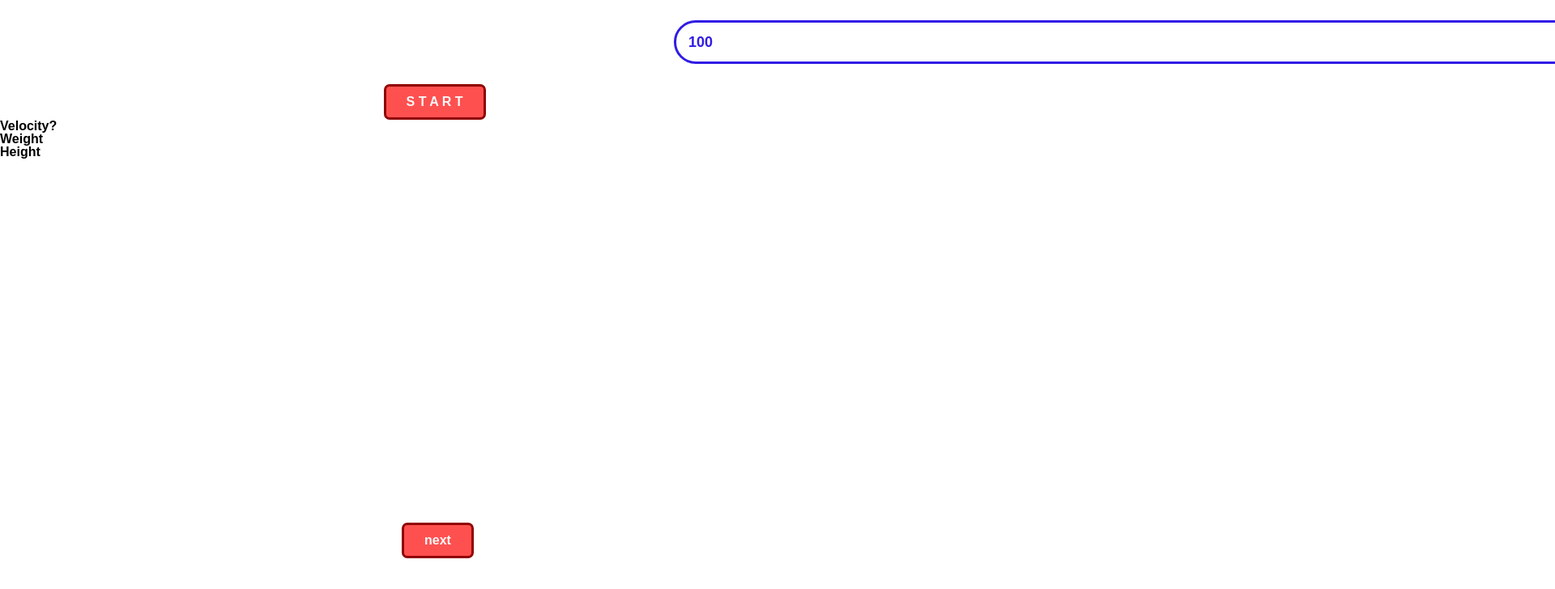
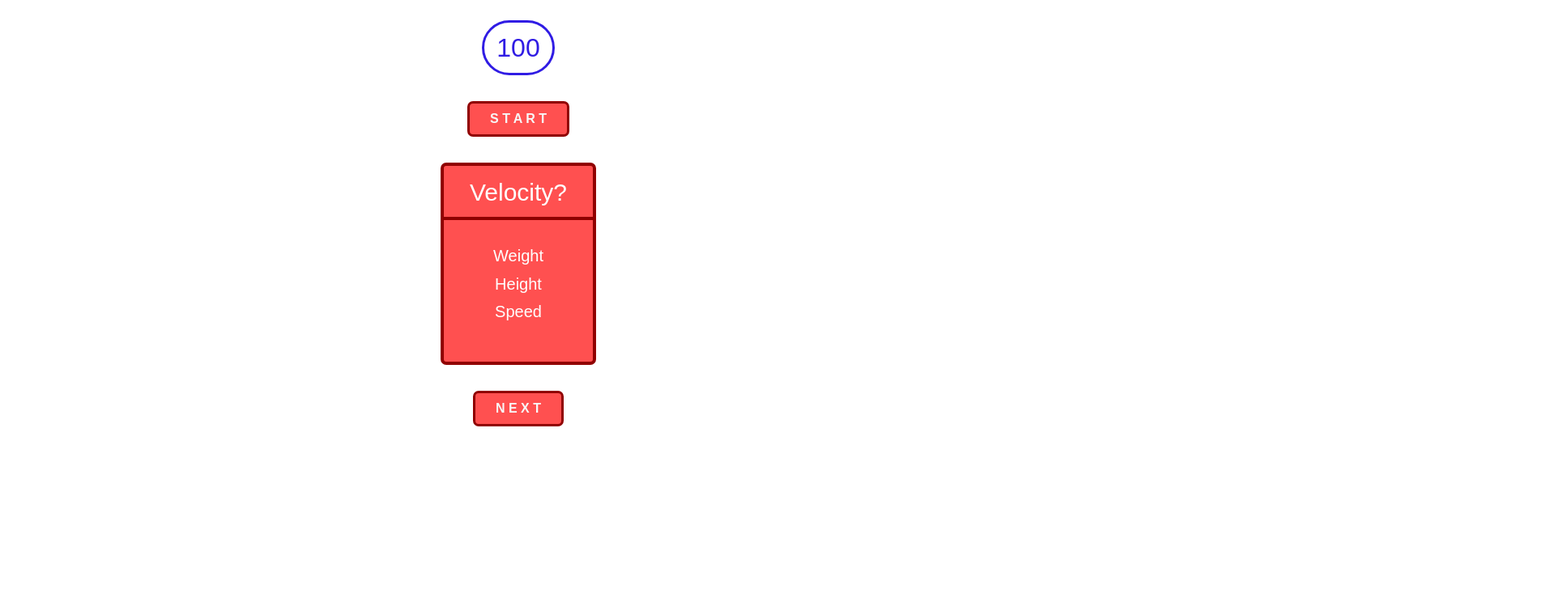
Before and after one commit to AstralGnome/Dynanamic-Coding-Quiz, a plain HTML site: page index.html in a window 1280 px wide. Both pictures are taken after a click on the button "S T A R T". Shown: the top 728 px of the page at 81% size, 1920 px wide, since content can reach past the window. Drawn offline with Linux system fonts and the light colour scheme.

Commit message:
increased the prettiness factor of deployed site by a factor of 7 using CSS

```diff
--- a/assets/css/style.css
+++ b/assets/css/style.css
@@ -1,11 +1,20 @@
+body {
+    display: flex;
+    flex-direction: column;
+    flex-wrap: wrap;
+    position: relative;
+    width: 100%;
+    align-items: center;
+
+}
+
 #start {
-    margin-top: 25px;
+    position: relative;
+    margin: 2em;
     padding: 25px;
     padding-top: 10px;
     padding-bottom: 10px;
-    position: relative;
     flex-wrap: wrap;
-    left: 37%;
     background-color: rgb(255, 80, 80);
     border: solid 3px rgb(144, 0, 0);
     border-radius: 7px;
@@ -15,13 +24,12 @@
 }
 
 #next {
-    margin-top: 450px;
+    position: relative;
     padding: 25px;
     padding-top: 10px;
     padding-bottom: 10px;
-    position: relative;
+    margin: 2em;
     flex-wrap: wrap;
-    left: 38.75%;
     background-color: rgb(255, 80, 80);
     border: solid 3px rgb(144, 0, 0);
     border-radius: 7px;
@@ -34,13 +42,45 @@
     margin-top: 25px;
     padding: 15px;
     position: relative;
-    flex-wrap: wrap;
-    left: 65%;
     background-color: rgb(255, 255, 255);
-    border: solid 3px rgb(48, 28, 228);
-    border-radius: 100px;
+    border: solid 3.5px rgb(48, 28, 228);
+    border-radius: 200px;
     color: rgb(48, 28, 228);
-    font-weight: 600;
-    font-stretch: wider;
-    font-size: large;
+    font-weight: 400;
+    font-size: xx-large;
+
 }
+
+#questions {
+    position: relative;
+    justify-content: center;
+    align-items: center;
+    width: 15%;
+    height: 250px;
+    padding-top: 10px;
+    padding-bottom: 10px;
+    background-color: rgb(255, 80, 80);
+    border: solid 4px rgb(144, 0, 0);
+    border-radius: 7px;
+    color: rgb(255, 255, 255);
+
+}
+
+h1 {
+    border-bottom: solid 4px rgb(144, 0, 0);
+    text-align: center;
+    padding-bottom: .5em;
+    padding-top: .25em;
+    margin-bottom: 1.15em;
+    font-size: 30px;
+    font-weight: 400;
+
+}
+
+h2 {
+    text-align: center;
+    margin: 8%;
+    font-size: 20px;
+    font-weight: 400;
+
+}
--- a/assets/js/script.js
+++ b/assets/js/script.js
@@ -15,19 +15,22 @@ var questions = [
   ["Currency?", "Dollar Bills", "Shells", "Dabloons", "Dollar Bills" ]
 ];
 
-//This function should a single question.
+//This function should create a single question.
 
 //Start should display questions and answers.
 function displayQuestion(questionNum) {
 
     questionEl.innerHTML = `<h1>${questions[questionNum][0]}</h1>
-    <h2 id="A1">${questions[questionNum][1]}</h2>
-    <h2 id="A2">${questions[questionNum][2]}</h2>
-    <h2 id="A3>${questions[questionNum][3]}</h2>`
+    <h2 id="a1">${questions[questionNum][1]}</h2>
+    <h2 id="a2">${questions[questionNum][2]}</h2>
+    <h2 id="a3">${questions[questionNum][3]}</h2>`
 
 //add variable to target answers. attach event listers to answer elements.
 
-    questions[1][0];
+    var firstAns = document.getElementById("a1");
+    var secondAns = document.getElementById("a2");
+    var thirdAns = document.getElementById("a3");
+
 
 //compare question to answers.
 
--- a/index.html
+++ b/index.html
@@ -12,9 +12,6 @@
 
     </div>
 
-
-
-
     <div id="seconds">100</div>
 
     <button id="start">S T A R T</button>
@@ -27,7 +24,7 @@
             <h2>Speed</h2> -->
 
     </div>
-    <button id="next">next</button>
+    <button id="next">N E X T</button>
 
     <script src="assets\js\script.js"></script>
 </body>
```
